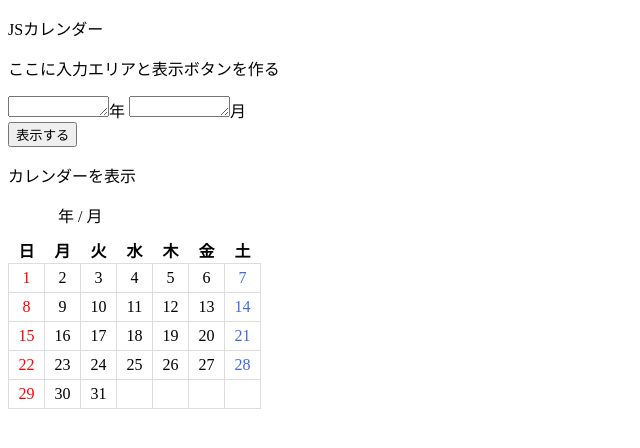
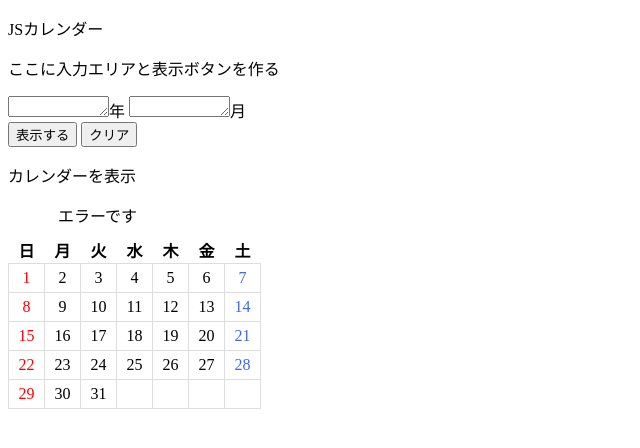
Before and after one commit to sk10sk15/practice_ruby, a plain HTML site: page 02/index.html in a window 1280 px wide. Both pictures are taken after a click on the button "表示する". Shown: the whole page, without its empty margins (0-640 px from the left). Drawn offline with nearby package versions, Linux system fonts and the light colour scheme.

Commit message:
クリアボタン作成。エラー表記も作成。

```diff
--- a/02/common.css
+++ b/02/common.css
@@ -24,3 +24,6 @@ td:last-child {
 .date {
   margin: 10px 10px 10px 50px;
 }
+.date0 {
+  margin: 10px 10px 10px 50px;
+}
--- a/02/index.html
+++ b/02/index.html
@@ -18,11 +18,13 @@
       <textarea name="textarea2" value="1" rows="1" cols="10"></textarea>月
     </form>
     <input type="button" value="表示する" onclick="clickBtn1()">
+    <input type="button" value="クリア" onclick="clickBtn2()">
   </div>
 
   <div id="calendar">
     <p>カレンダーを表示</p>
     <table>
+      <div class="date0"><span id="span0"></span></div>
       <div class="date"><span id="span1"></span>年 / <span id="span2"></span>月</div>
       <tr>
         <th>日</th>
--- a/02/style.js
+++ b/02/style.js
@@ -1,6 +1,21 @@
+//表示するボタン
 function clickBtn1() {
   const ta1 = document.form1.textarea1.value; //取得
-  document.getElementById("span1").textContent = ta1;　//取得したものをspanの中へ
   const ta2 = document.form1.textarea2.value; //取得
-  document.getElementById("span2").textContent = ta2;　//取得したものをspanの中へ
+  if (ta2 === 0 || ta2 > 12 || ta2 < 1 || ta1 <= 0) {
+    document.getElementById("span0").textContent = "エラーです"
+    $(`.date`).remove();
+  }
+  else {
+    document.getElementById("span1").textContent = ta1;　//取得したものをspanの中へ
+    document.getElementById("span2").textContent = ta2;　//取得したものをspanの中へ
+  }
 }
+//クリアボタン
+function clickBtn2(){
+  document.getElementById("span0").textContent = "";
+  document.getElementById("span1").textContent = "";
+	document.getElementById("span2").textContent = "";
+  document.form1.textarea1.value = "";
+  document.form1.textarea2.value = "";
+}
```
